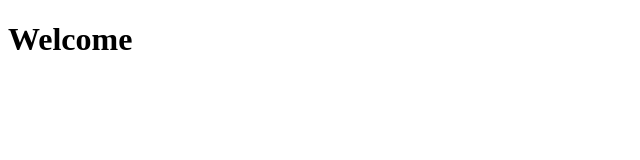
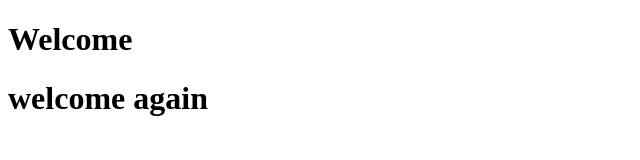
Before and after one commit to Nirajan027/Sample-Project, a plain HTML site: page welcome.html in a window 1280 px wide. Shown: the whole page, without its empty margins (0-640 px from the left). Drawn offline with Linux system fonts and the light colour scheme.

Commit message:
commit in sample-branch

```diff
--- a/welcome.html
+++ b/welcome.html
@@ -8,5 +8,6 @@
 </head>
 <body>
     <h1>Welcome</h1>
+    <h1>welcome again</h1>
 </body>
 </html>
```
Also changed, not shown: usedCommands.txt.
